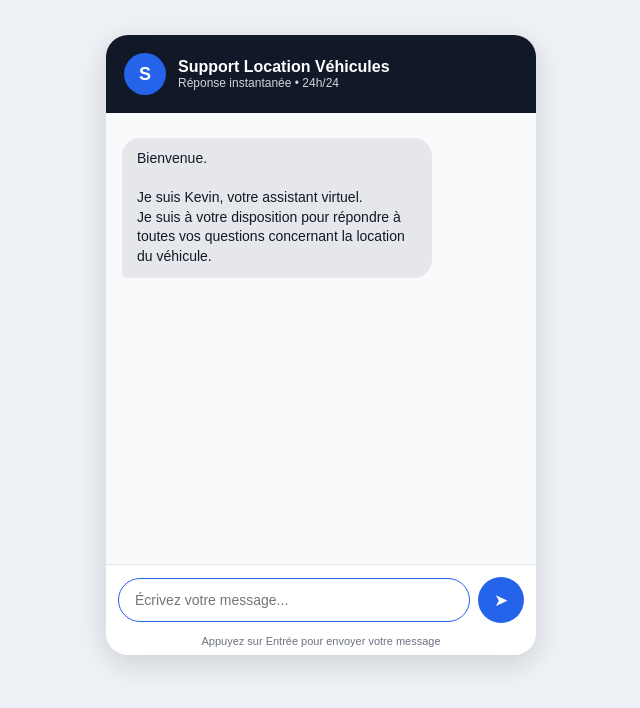
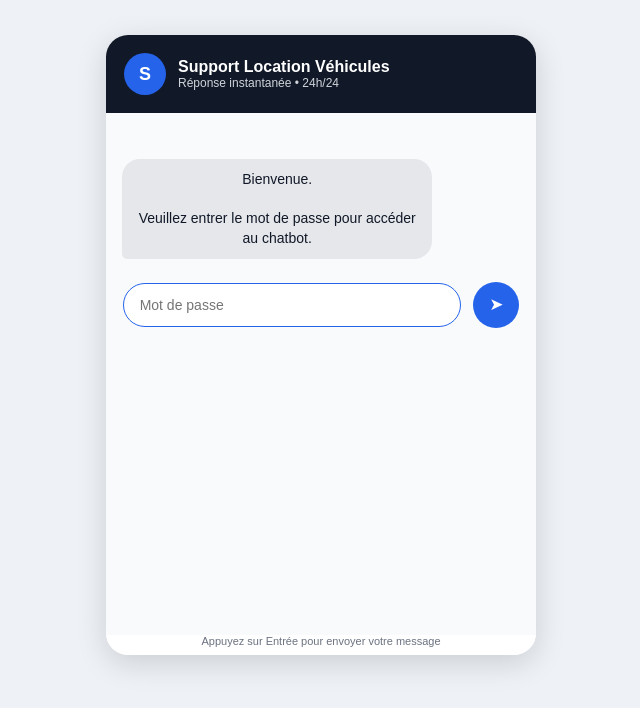
Before and after one commit to jaizj344-wq/chatbot-location, a Flask app: page / in a window 1280 px wide. Shown: the top 708 px of the page, without its empty margins (319-959 px from the left). Run offline with Flask 3, Linux system fonts and the light colour scheme.

Commit message:
ajout mot de passe

```diff
--- a/app.py
+++ b/app.py
@@ -6,6 +6,8 @@ import unicodedata
 from datetime import datetime
 
 app = Flask(__name__)
+
+MOT_DE_PASSE = "LV-2026"
 
 with open("faq.json", "r", encoding="utf-8") as f:
     faq = json.load(f)
@@ -19,13 +21,17 @@ def normaliser(texte):
 def contient_mot_entier(message, mot_cle):
     message = normaliser(message)
     mot_cle = normaliser(mot_cle)
-
     pattern = r"(^|[^a-zA-Z0-9])" + re.escape(mot_cle) + r"([^a-zA-Z0-9]|$)"
     return re.search(pattern, message) is not None
 
 @app.route("/")
 def home():
     return render_template("index.html")
+
+@app.route("/verifier-mdp", methods=["POST"])
+def verifier_mdp():
+    mdp = request.json["password"]
+    return jsonify({"success": mdp == MOT_DE_PASSE})
 
 @app.route("/chat", methods=["POST"])
 def chat():
--- a/templates/index.html
+++ b/templates/index.html
@@ -126,6 +126,23 @@
             background: white;
         }
 
+        .password-box {
+            margin-top: 30px;
+            text-align: center;
+        }
+
+        .password-box input {
+            width: 85%;
+            margin-top: 15px;
+        }
+
+        .error {
+            color: red;
+            margin-top: 12px;
+            font-weight: bold;
+            display: none;
+        }
+
         @media (max-width: 500px) {
             .chat-container {
                 width: 95%;
@@ -148,14 +165,20 @@
     </div>
 
     <div class="chat-box" id="chatBox">
-        <div class="message bot">
-            Bienvenue.<br><br>
-            Je suis Kevin, votre assistant virtuel.<br>
-            Je suis à votre disposition pour répondre à toutes vos questions concernant la location du véhicule.
+        <div id="passwordSection" class="password-box">
+            <div class="message bot">
+                Bienvenue.<br><br>
+                Veuillez entrer le mot de passe pour accéder au chatbot.
+            </div>
+
+            <input type="password" id="passwordInput" placeholder="Mot de passe">
+            <button onclick="checkPassword()">➤</button>
+
+            <div id="errorMessage" class="error">❌ Mot de passe incorrect</div>
         </div>
     </div>
 
-    <div class="input-area">
+    <div class="input-area" id="inputArea" style="display: none;">
         <input type="text" id="message" placeholder="Écrivez votre message...">
         <button onclick="sendMessage()">➤</button>
     </div>
@@ -166,16 +189,51 @@
 </div>
 
 <script>
-const input = document.getElementById("message");
 const chatBox = document.getElementById("chatBox");
+const inputArea = document.getElementById("inputArea");
 
-input.addEventListener("keydown", function(event) {
+async function checkPassword() {
+    let password = document.getElementById("passwordInput").value.trim();
+    let errorMessage = document.getElementById("errorMessage");
+
+    let response = await fetch("/verifier-mdp", {
+        method: "POST",
+        headers: { "Content-Type": "application/json" },
+        body: JSON.stringify({ password: password })
+    });
+
+    let data = await response.json();
+
+    if (data.success) {
+        chatBox.innerHTML = `
+            <div class="message bot">
+                Bienvenue.<br><br>
+                Je suis Kevin, votre assistant virtuel.<br>
+                Je suis à votre disposition pour répondre à toutes vos questions concernant la location du véhicule.
+            </div>
+        `;
+        inputArea.style.display = "flex";
+        document.getElementById("message").focus();
+    } else {
+        errorMessage.style.display = "block";
+    }
+}
+
+document.addEventListener("keydown", function(event) {
     if (event.key === "Enter") {
-        sendMessage();
+        const passwordInput = document.getElementById("passwordInput");
+        const messageInput = document.getElementById("message");
+
+        if (passwordInput && document.activeElement === passwordInput) {
+            checkPassword();
+        } else if (messageInput && document.activeElement === messageInput) {
+            sendMessage();
+        }
     }
 });
 
 async function sendMessage() {
+    let input = document.getElementById("message");
     let message = input.value.trim();
 
     if (message === "") return;
```
